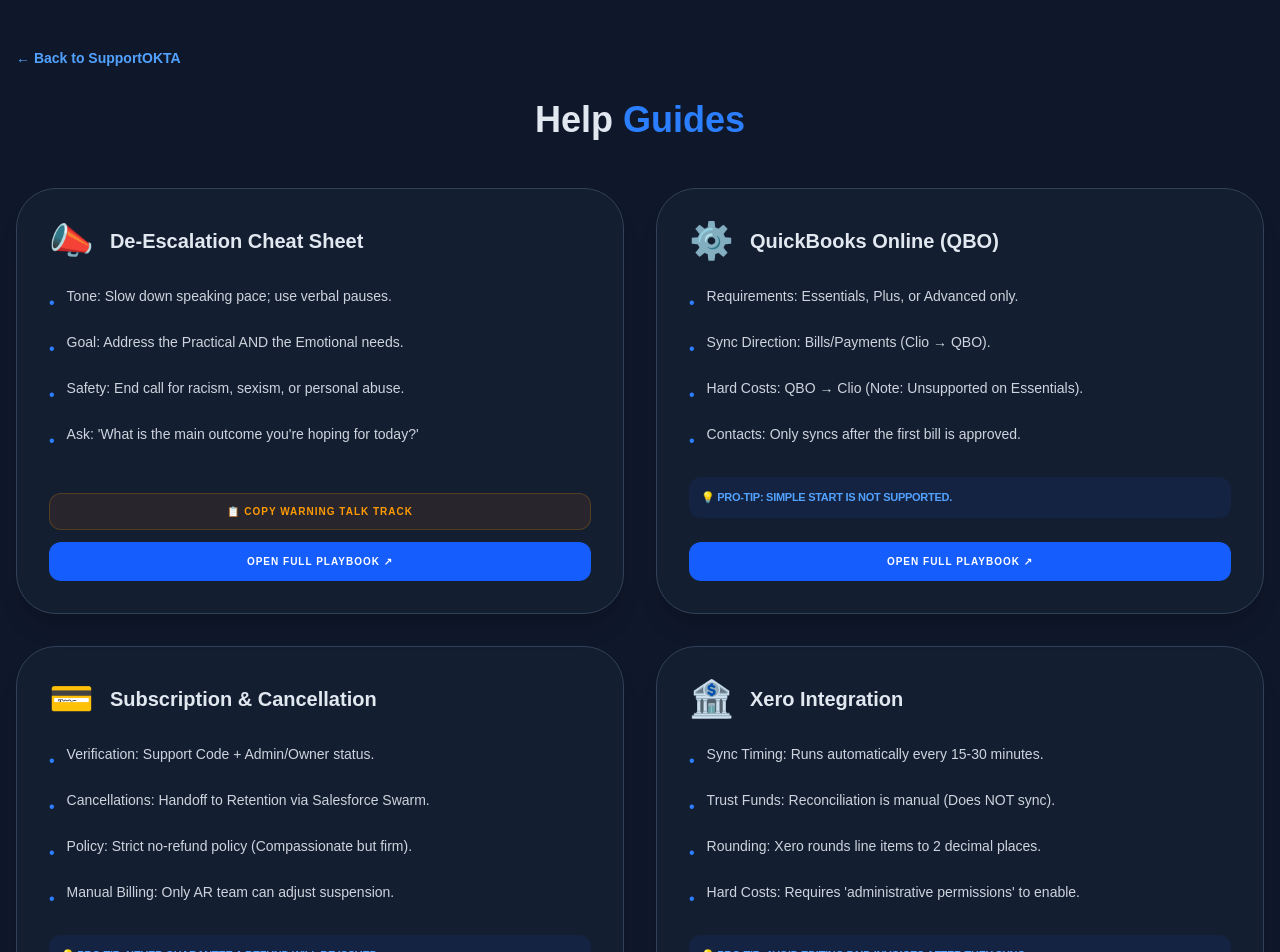
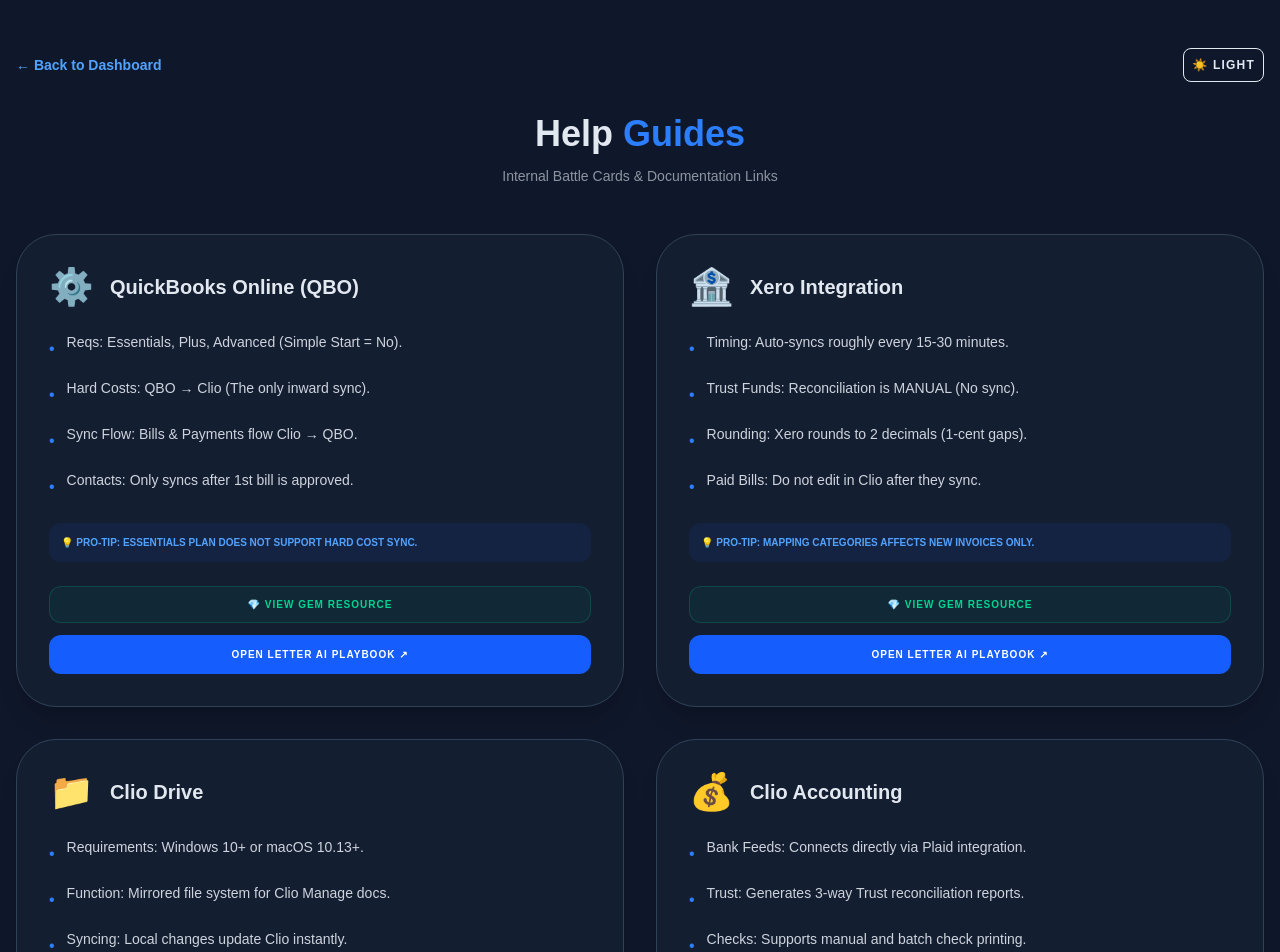
Before and after one commit to kajalbenharijan-TE/Clio-AI-Support-Portal, a Next.js app: page /guide in a window 1280 px wide. Shown: the top 952 px of the page. Built offline with nearby package versions, Linux system fonts and the light colour scheme.

Commit message:
Integrated Drive, Accounting, and Accounting Integrations Gem links

```diff
--- a/app/guide/page.tsx
+++ b/app/guide/page.tsx
@@ -11,52 +11,56 @@
 
   const guides = [
     {
-      title: "De-Escalation Cheat Sheet",
-      icon: "📣",
-      url: "https://app.letter.ai/preview-content?contentId=bea79fe7-690d-4eee-a16f-87d6f0284941",
-      points: [
-        "Tone: Slow down speaking pace; use verbal pauses.",
-        "Goal: Address the Practical AND the Emotional needs.",
-        "Safety: End call for racism, sexism, or personal abuse.",
-        "Ask: 'What is the main outcome you're hoping for today?'"
-      ],
-      hasTalkTrack: true
-    },
-    {
       title: "QuickBooks Online (QBO)",
       icon: "⚙️",
-      url: "https://app.letter.ai/preview-content?contentId=c0256c55-7bfb-419e-ab55-9b7676e39e7f",
+      letterAiUrl: "https://app.letter.ai/preview-content?contentId=c0256c55-7bfb-419e-ab55-9b7676e39e7f",
+      gemLink: "https://gemini.google.com/gem/1UMOuiOf2kvFPj39yibtsZ5aqrtBiOB-g?usp=sharing",
       points: [
-        "Requirements: Essentials, Plus, or Advanced only.",
-        "Sync Direction: Bills/Payments (Clio → QBO).",
-        "Hard Costs: QBO → Clio (Note: Unsupported on Essentials).",
-        "Contacts: Only syncs after the first bill is approved."
+        "Reqs: Essentials, Plus, Advanced (Simple Start = No).",
+        "Hard Costs: QBO → Clio (The only inward sync).",
+        "Sync Flow: Bills & Payments flow Clio → QBO.",
+        "Contacts: Only syncs after 1st bill is approved."
       ],
-      proTip: "Simple Start is NOT supported."
-    },
-    {
-      title: "Subscription & Cancellation",
-      icon: "💳",
-      url: "https://app.letter.ai/preview-content/custom-content?contentId=ad51e89f-bc4c-466c-817e-32dac89d4d0d",
-      points: [
-        "Verification: Support Code + Admin/Owner status.",
-        "Cancellations: Handoff to Retention via Salesforce Swarm.",
-        "Policy: Strict no-refund policy (Compassionate but firm).",
-        "Manual Billing: Only AR team can adjust suspension."
-      ],
-      proTip: "Never guarantee a refund will be issued."
+      proTip: "Essentials plan does NOT support Hard Cost sync."
     },
     {
       title: "Xero Integration",
       icon: "🏦",
-      url: "https://help.clio.com/hc/en-us/articles/9290118056603-Xero-and-Clio",
+      letterAiUrl: "https://help.clio.com/hc/en-us/articles/9290118056603-Xero-and-Clio",
+      gemLink: "https://gemini.google.com/gem/1UMOuiOf2kvFPj39yibtsZ5aqrtBiOB-g?usp=sharing",
       points: [
-        "Sync Timing: Runs automatically every 15-30 minutes.",
-        "Trust Funds: Reconciliation is manual (Does NOT sync).",
-        "Rounding: Xero rounds line items to 2 decimal places.",
-        "Hard Costs: Requires 'administrative permissions' to enable."
+        "Timing: Auto-syncs roughly every 15-30 minutes.",
+        "Trust Funds: Reconciliation is MANUAL (No sync).",
+        "Rounding: Xero rounds to 2 decimals (1-cent gaps).",
+        "Paid Bills: Do not edit in Clio after they sync."
       ],
-      proTip: "Avoid editing paid invoices after they sync."
+      proTip: "Mapping categories affects NEW invoices only."
+    },
+    {
+      title: "Clio Drive",
+      icon: "📁",
+      letterAiUrl: "https://app.letter.ai/sso/clio/drive-playbook",
+      gemLink: "https://gemini.google.com/gem/1hvsEoMfhuZ4md7CiXnltyaNgHtAjVayb?usp=sharing",
+      points: [
+        "Requirements: Windows 10+ or macOS 10.13+.",
+        "Function: Mirrored file system for Clio Manage docs.",
+        "Syncing: Local changes update Clio instantly.",
+        "Conflicts: Check the 'Conflict' folder for version overlaps."
+      ],
+      proTip: "Do not store active Database files (.pst, .backup) here."
+    },
+    {
+      title: "Clio Accounting",
+      icon: "💰",
+      letterAiUrl: "https://app.letter.ai/sso/clio/accounting-sop",
+      gemLink: "https://gemini.google.com/gem/1IvCpHMeBQXVweSyhhJPkfWX7LCw4C7km?usp=sharing",
+      points: [
+        "Bank Feeds: Connects directly via Plaid integration.",
+        "Trust: Generates 3-way Trust reconciliation reports.",
+        "Checks: Supports manual and batch check printing.",
+        "Scope: Built-in general ledger management for firms."
+      ],
+      proTip: "Verify 'Opening Balances' before enabling bank sync."
     }
   ];
 
@@ -71,12 +75,16 @@
       <div className="max-w-7xl mx-auto">
         <div className="flex justify-between items-center mb-8">
           <a href="/" className={`text-sm font-bold flex items-center gap-2 hover:opacity-70 transition-all ${darkMode ? 'text-blue-400' : 'text-blue-600'}`}>
-            ← Back to SupportOKTA
+            ← Back to Dashboard
           </a>
+          <button onClick={() => setDarkMode(!darkMode)} className="p-2 text-xs uppercase font-bold tracking-widest border rounded-lg">
+            {darkMode ? '☀️ Light' : '🌙 Dark'}
+          </button>
         </div>
 
         <header className="mb-12 text-center">
           <h1 className="text-4xl font-black mb-3">Help <span className="text-blue-500">Guides</span></h1>
+          <p className="text-sm opacity-60">Internal Battle Cards & Documentation Links</p>
         </header>
 
         <div className="grid grid-cols-1 md:grid-cols-2 gap-8">
@@ -98,30 +106,28 @@
                 ))}
               </ul>
 
-              {guide.proTip && (
-                <div className={`mb-6 p-3 rounded-xl text-[11px] font-bold uppercase tracking-tight ${
-                  darkMode ? 'bg-blue-900/20 text-blue-400' : 'bg-blue-50 text-blue-700'
-                }`}>
-                  💡 PRO-TIP: {guide.proTip}
-                </div>
-              )}
+              <div className={`mb-6 p-3 rounded-xl text-[10px] font-bold uppercase ${
+                darkMode ? 'bg-blue-900/20 text-blue-400' : 'bg-blue-50 text-blue-700'
+              }`}>
+                💡 PRO-TIP: {guide.proTip}
+              </div>
 
               <div className="flex flex-col gap-3">
-                {guide.hasTalkTrack && (
-                  <button
-                    onClick={copyTalkTrack}
-                    className="w-full py-2.5 text-[10px] font-bold uppercase tracking-widest bg-amber-600/10 text-amber-500 border border-amber-500/20 rounded-xl hover:bg-amber-600 hover:text-white transition-all"
-                  >
-                    📋 Copy Warning Talk Track
-                  </button>
-                )}
                 <a
-                  href={guide.url}
+                  href={guide.gemLink}
                   target="_blank"
-                  rel="noopener noreferrer"
+                  className={`w-full py-2.5 text-center text-[10px] font-bold uppercase tracking-widest rounded-xl border transition-all ${
+                    darkMode ? 'bg-emerald-600/10 text-emerald-400 border-emerald-500/20 hover:bg-emerald-600 hover:text-white' : 'bg-emerald-50 text-emerald-700 border-emerald-100 hover:bg-emerald-600 hover:text-white'
+                  }`}
+                >
+                  💎 View Gem Resource
+                </a>
+                <a
+                  href={guide.letterAiUrl}
+                  target="_blank"
                   className="w-full py-3 text-center text-[10px] font-bold uppercase tracking-widest bg-blue-600 text-white rounded-xl hover:bg-blue-700 transition-all"
                 >
-                  Open Full Playbook ↗
+                  Open Letter AI Playbook ↗
                 </a>
               </div>
             </div>
```
